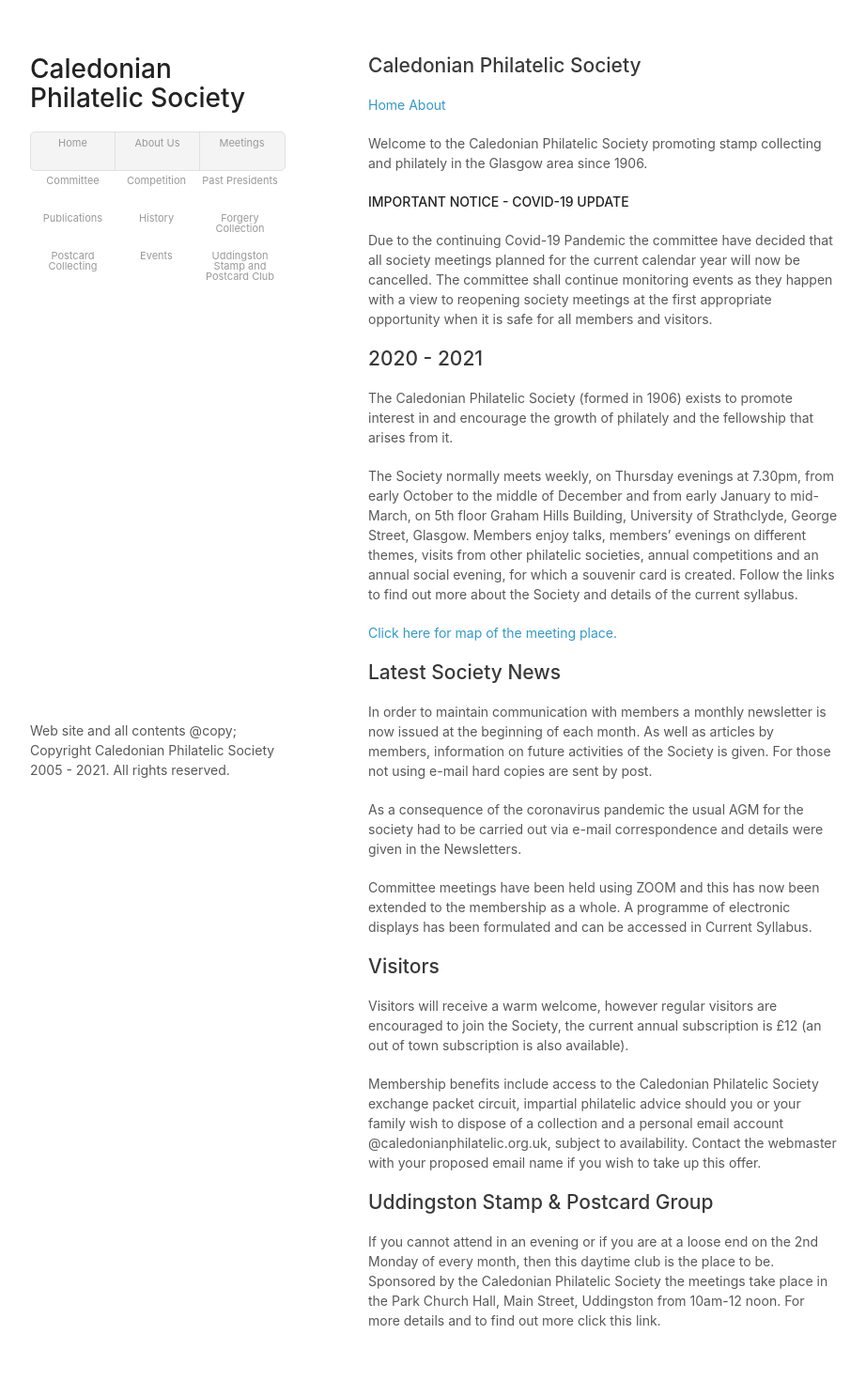
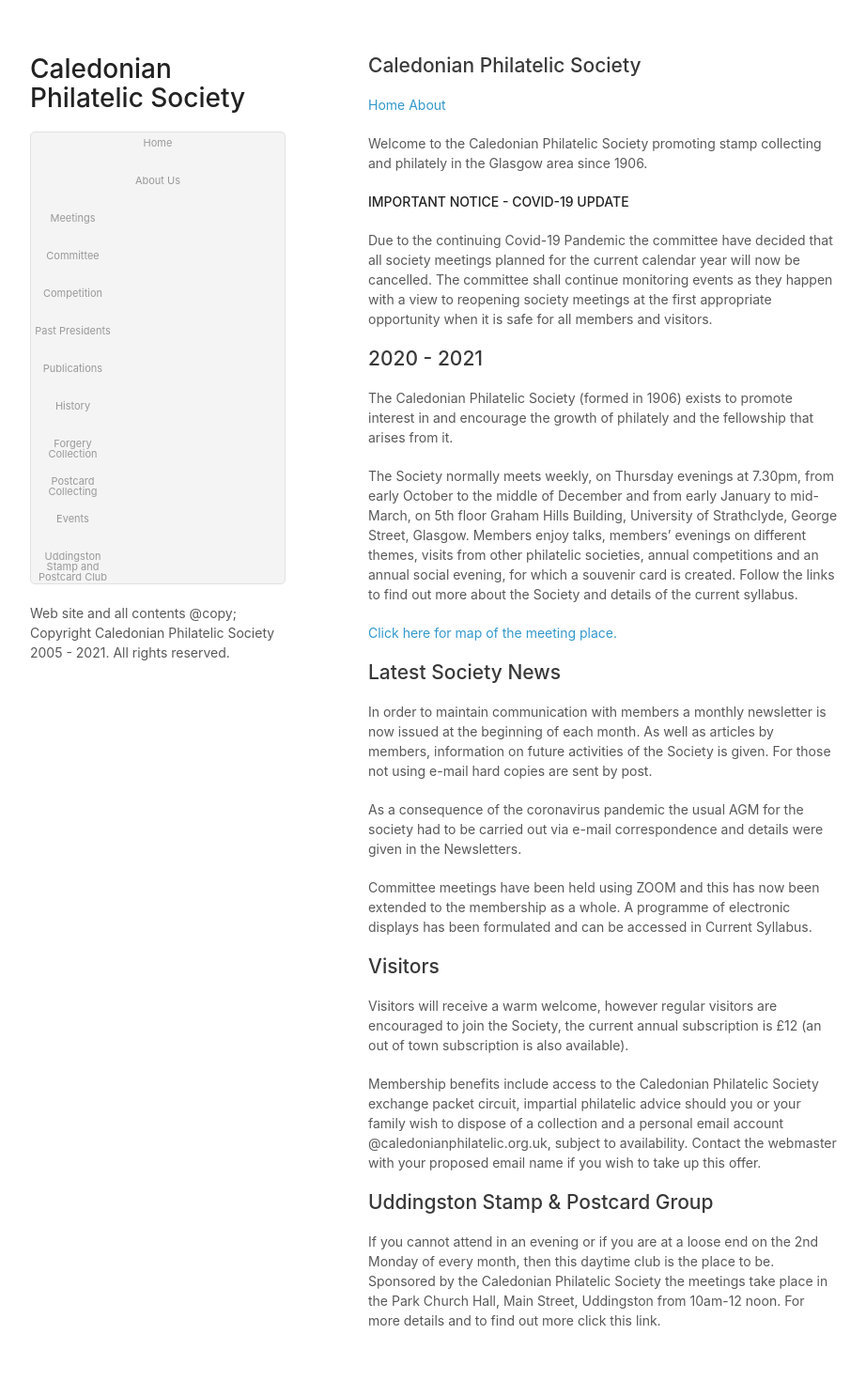
Before and after one commit to astalker/caledonian-stamps, a Jekyll site: the page built from index.md, in a window 1280 px wide. Shown: the whole page at 94% size, without its empty margins (178-1100 px from the left). Built offline with Jekyll 4.4.1, drawn with Linux system fonts in a browser that asks for light colours; our own code applies the rules of GitHub Pages for plain Markdown files.

Commit message:
Menu styles

```diff
--- a/stylesheets/styles.css
+++ b/stylesheets/styles.css
@@ -106,13 +106,11 @@ body {
   header {
     width:270px;
     float:left;
-    position:fixed;
     -webkit-font-smoothing:subpixel-antialiased;
   }
 
   header ul {
     list-style:none;
-    height:40px;
     padding:0;
     background: #f4f4f4;
     border-radius:5px;
@@ -121,9 +119,6 @@ body {
   }
 
   header li {
-    width:89px;
-    float:left;
-    border-right:1px solid #e0e0e0;
     height:40px;
   }
 
@@ -189,7 +184,6 @@ body {
   footer {
     width:270px;
     float:left;
-    position:fixed;
     bottom:50px;
     -webkit-font-smoothing:subpixel-antialiased;
   }
```
